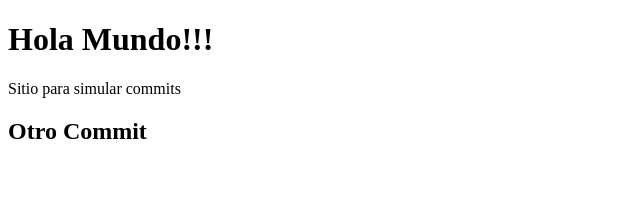
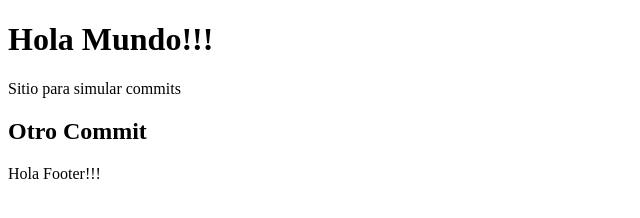
Before and after one commit to DEVFBA/kodemia-fourth-repo, a plain HTML site: page index.html in a window 1280 px wide. Shown: the whole page, without its empty margins (0-640 px from the left). Drawn offline with Linux system fonts and the light colour scheme.

Commit message:
feat: add footer

```diff
--- a/index.html
+++ b/index.html
@@ -9,5 +9,6 @@
     <h1>Hola Mundo!!!</h1>
     <p>Sitio para simular commits</p>
     <h2>Otro Commit</h2>
+    <footer>Hola Footer!!!</footer>
 </body>
 </html>
```
